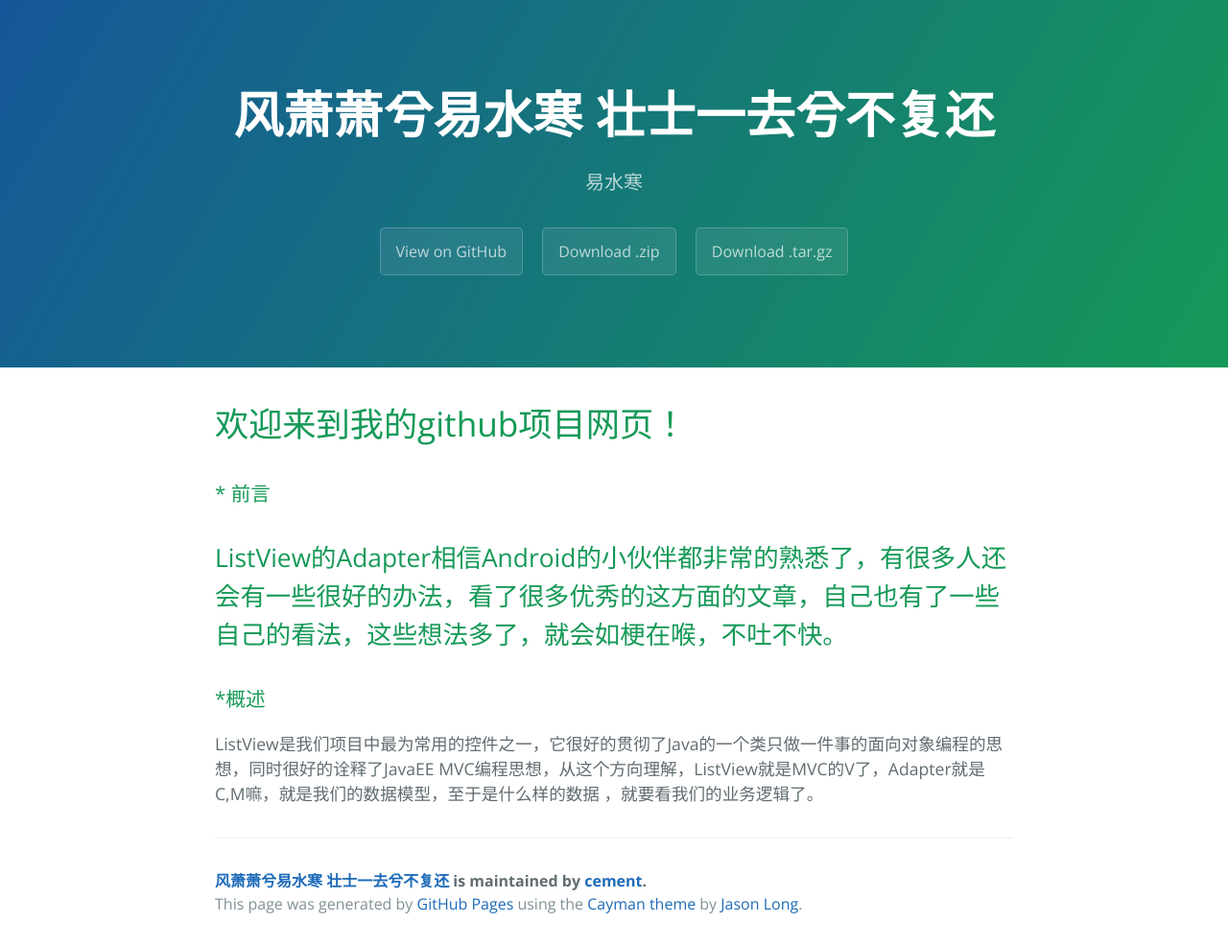
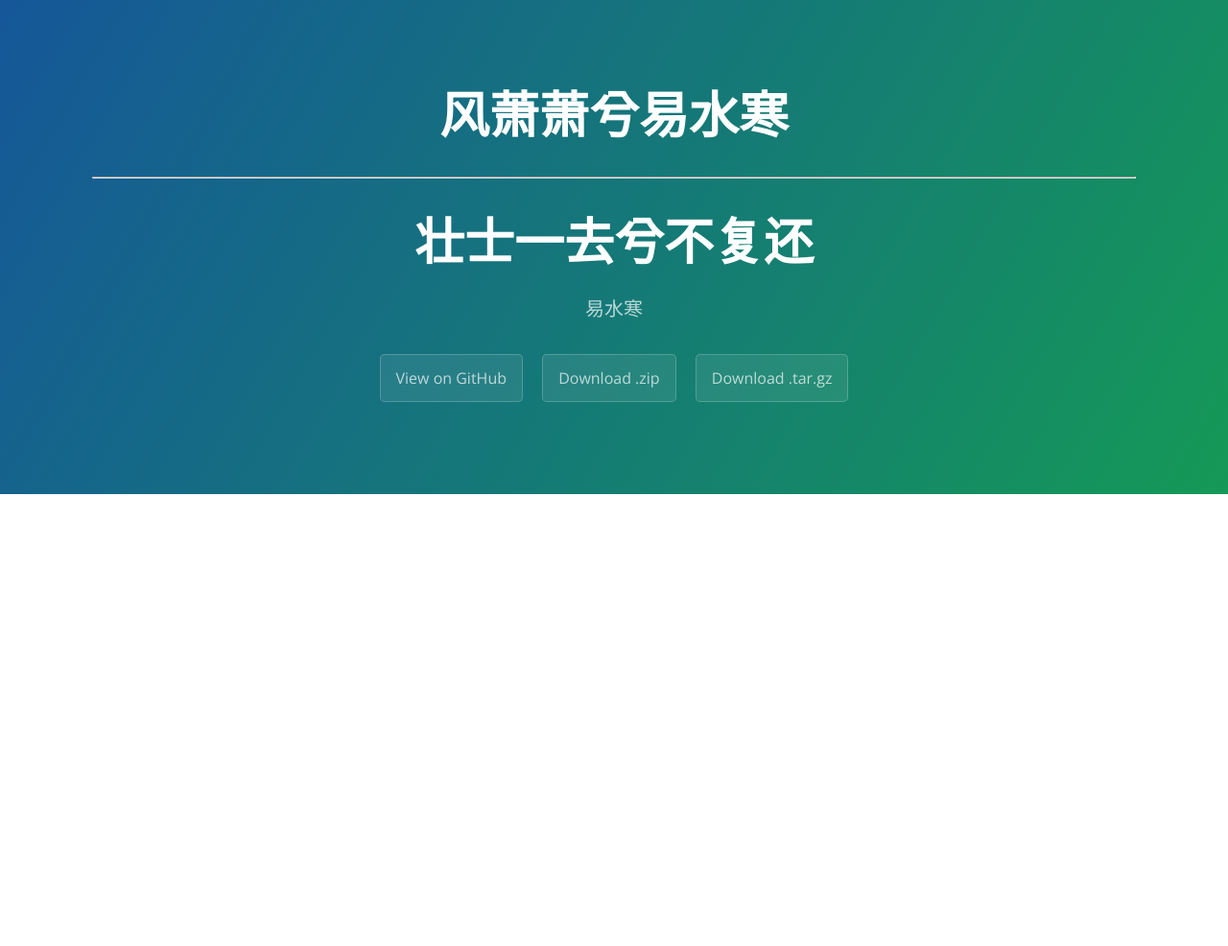
Before and after one commit to cement/ysh, a plain HTML site: page index.html in a window 1280 px wide. Shown: the whole page at 96% size. After the commit the page ends 800 px from the top, so only its background shows below. Drawn offline with nearby package versions, Linux system fonts and the light colour scheme.

Commit message:
delete wrone

```diff
--- a/index.html
+++ b/index.html
@@ -11,35 +11,13 @@
   </head>
   <body>
     <section class="page-header">
-      <h1 class="project-name">风萧萧兮易水寒 壮士一去兮不复还</h1>
+      <h1 class="project-name">风萧萧兮易水寒<hr>壮士一去兮不复还</h1>
       <h2 class="project-tagline">易水寒</h2>
       <a href="https://github.com/cement/ysh" class="btn">View on GitHub</a>
       <a href="https://github.com/cement/ysh/zipball/master" class="btn">Download .zip</a>
       <a href="https://github.com/cement/ysh/tarball/master" class="btn">Download .tar.gz</a>
     </section>
 
-    <section class="main-content">
-      <h1>
-<a id="欢迎来到我的github项目网页" class="anchor" href="#%E6%AC%A2%E8%BF%8E%E6%9D%A5%E5%88%B0%E6%88%91%E7%9A%84github%E9%A1%B9%E7%9B%AE%E7%BD%91%E9%A1%B5" aria-hidden="true"><span aria-hidden="true" class="octicon octicon-link"></span></a>欢迎来到我的github项目网页！</h1>
-
-<h3>
-<a id="-前言" class="anchor" href="#-%E5%89%8D%E8%A8%80" aria-hidden="true"><span aria-hidden="true" class="octicon octicon-link"></span></a>* 前言</h3>
-
-<h2>
-<a id="listview的adapter相信android的小伙伴都非常的熟悉了有很多人还会有一些很好的办法看了很多优秀的这方面的文章自己也有了一些自己的看法这些想法多了就会如梗在喉不吐不快" class="anchor" href="#listview%E7%9A%84adapter%E7%9B%B8%E4%BF%A1android%E7%9A%84%E5%B0%8F%E4%BC%99%E4%BC%B4%E9%83%BD%E9%9D%9E%E5%B8%B8%E7%9A%84%E7%86%9F%E6%82%89%E4%BA%86%E6%9C%89%E5%BE%88%E5%A4%9A%E4%BA%BA%E8%BF%98%E4%BC%9A%E6%9C%89%E4%B8%80%E4%BA%9B%E5%BE%88%E5%A5%BD%E7%9A%84%E5%8A%9E%E6%B3%95%E7%9C%8B%E4%BA%86%E5%BE%88%E5%A4%9A%E4%BC%98%E7%A7%80%E7%9A%84%E8%BF%99%E6%96%B9%E9%9D%A2%E7%9A%84%E6%96%87%E7%AB%A0%E8%87%AA%E5%B7%B1%E4%B9%9F%E6%9C%89%E4%BA%86%E4%B8%80%E4%BA%9B%E8%87%AA%E5%B7%B1%E7%9A%84%E7%9C%8B%E6%B3%95%E8%BF%99%E4%BA%9B%E6%83%B3%E6%B3%95%E5%A4%9A%E4%BA%86%E5%B0%B1%E4%BC%9A%E5%A6%82%E6%A2%97%E5%9C%A8%E5%96%89%E4%B8%8D%E5%90%90%E4%B8%8D%E5%BF%AB" aria-hidden="true"><span aria-hidden="true" class="octicon octicon-link"></span></a>ListView的Adapter相信Android的小伙伴都非常的熟悉了，有很多人还会有一些很好的办法，看了很多优秀的这方面的文章，自己也有了一些自己的看法，这些想法多了，就会如梗在喉，不吐不快。</h2>
-
-<h3>
-<a id="概述" class="anchor" href="#%E6%A6%82%E8%BF%B0" aria-hidden="true"><span aria-hidden="true" class="octicon octicon-link"></span></a>*概述</h3>
-
-<p>ListView是我们项目中最为常用的控件之一，它很好的贯彻了Java的一个类只做一件事的面向对象编程的思想，同时很好的诠释了JavaEE MVC编程思想，从这个方向理解，ListView就是MVC的V了，Adapter就是C,M嘛，就是我们的数据模型，至于是什么样的数据 ，就要看我们的业务逻辑了。</p>
-
-      <footer class="site-footer">
-        <span class="site-footer-owner"><a href="https://github.com/cement/ysh">风萧萧兮易水寒 壮士一去兮不复还</a> is maintained by <a href="https://github.com/cement">cement</a>.</span>
-
-        <span class="site-footer-credits">This page was generated by <a href="https://pages.github.com">GitHub Pages</a> using the <a href="https://github.com/jasonlong/cayman-theme">Cayman theme</a> by <a href="https://twitter.com/jasonlong">Jason Long</a>.</span>
-      </footer>
-
-    </section>
 
 
   </body>
```
